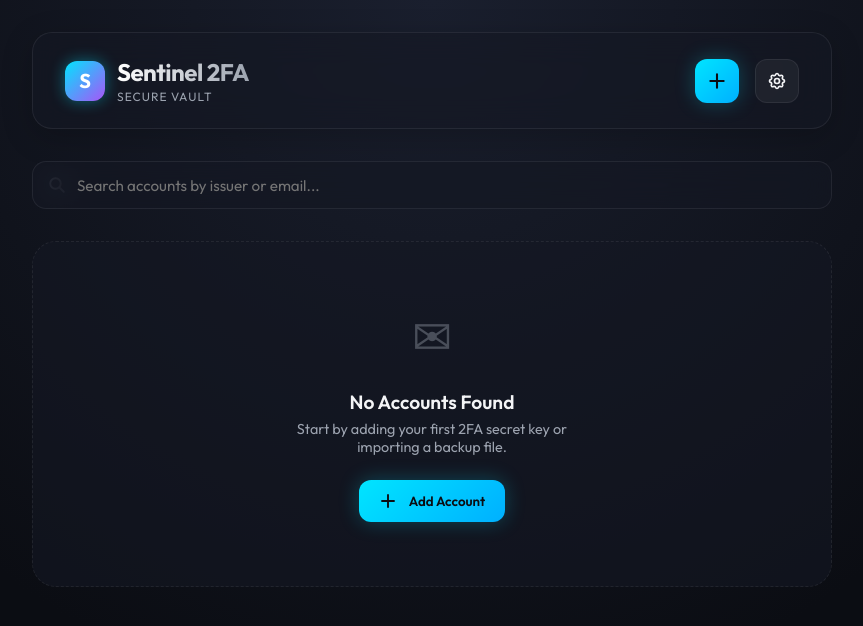
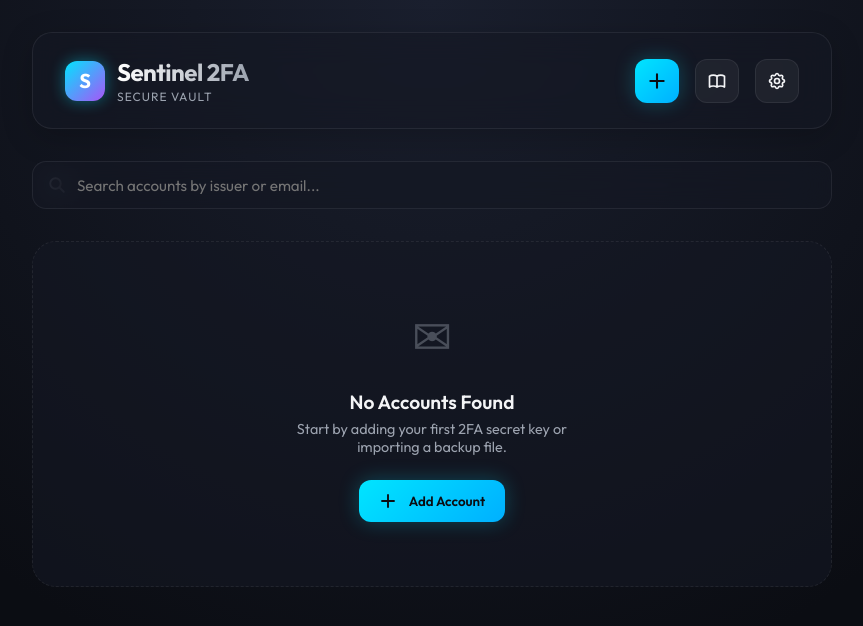
Before and after one commit to Zhihong0321/ee-2fa, a website: page index.html in a window 1280 px wide. Shown: the whole page, without its empty margins (208-1071 px from the left). Drawn offline with Linux system fonts and the light colour scheme; no server answers.

Commit message:
Add Learn Hub link to dashboard header and /learn route

```diff
--- a/index.html
+++ b/index.html
@@ -58,6 +58,12 @@
             <path stroke-linecap="round" stroke-linejoin="round" d="M12 15v2m-6 4h12a2 2 0 002-2v-6a2 2 0 00-2-2H6a2 2 0 00-2 2v6a2 2 0 002 2zm10-10V7a4 4 0 00-8 0v4h8z"></path>
           </svg>
         </button>
+        <!-- Learn -->
+        <a href="/learn" class="btn btn-icon" title="AI Learning Hub">
+          <svg width="20" height="20" fill="none" stroke="currentColor" stroke-width="2" viewBox="0 0 24 24">
+            <path stroke-linecap="round" stroke-linejoin="round" d="M12 6.253v13m0-13C10.832 5.477 9.246 5 7.5 5S4.168 5.477 3 6.253v13C4.168 18.477 5.754 18 7.5 18s3.332.477 4.5 1.253m0-13C13.168 5.477 14.754 5 16.5 5c1.747 0 3.332.477 4.5 1.253v13C19.832 18.477 18.247 18 16.5 18c-1.746 0-3.332.477-4.5 1.253"></path>
+          </svg>
+        </a>
         <!-- Settings -->
         <button class="btn btn-icon" id="header-settings-btn" title="Settings & Backup">
           <svg width="20" height="20" fill="none" stroke="currentColor" stroke-width="2" viewBox="0 0 24 24">
--- a/server.js
+++ b/server.js
@@ -317,6 +317,10 @@ app.get('/admin', (req, res) => {
   res.sendFile(path.join(__dirname, 'admin.html'));
 });
 
+app.get('/learn', (req, res) => {
+  res.sendFile(path.join(__dirname, 'learn.html'));
+});
+
 // ─── Start ────────────────────────────────────────────────────────────────────
 app.listen(PORT, () => {
   console.log(`Sentinel 2FA Server running on port ${PORT}`);
```
